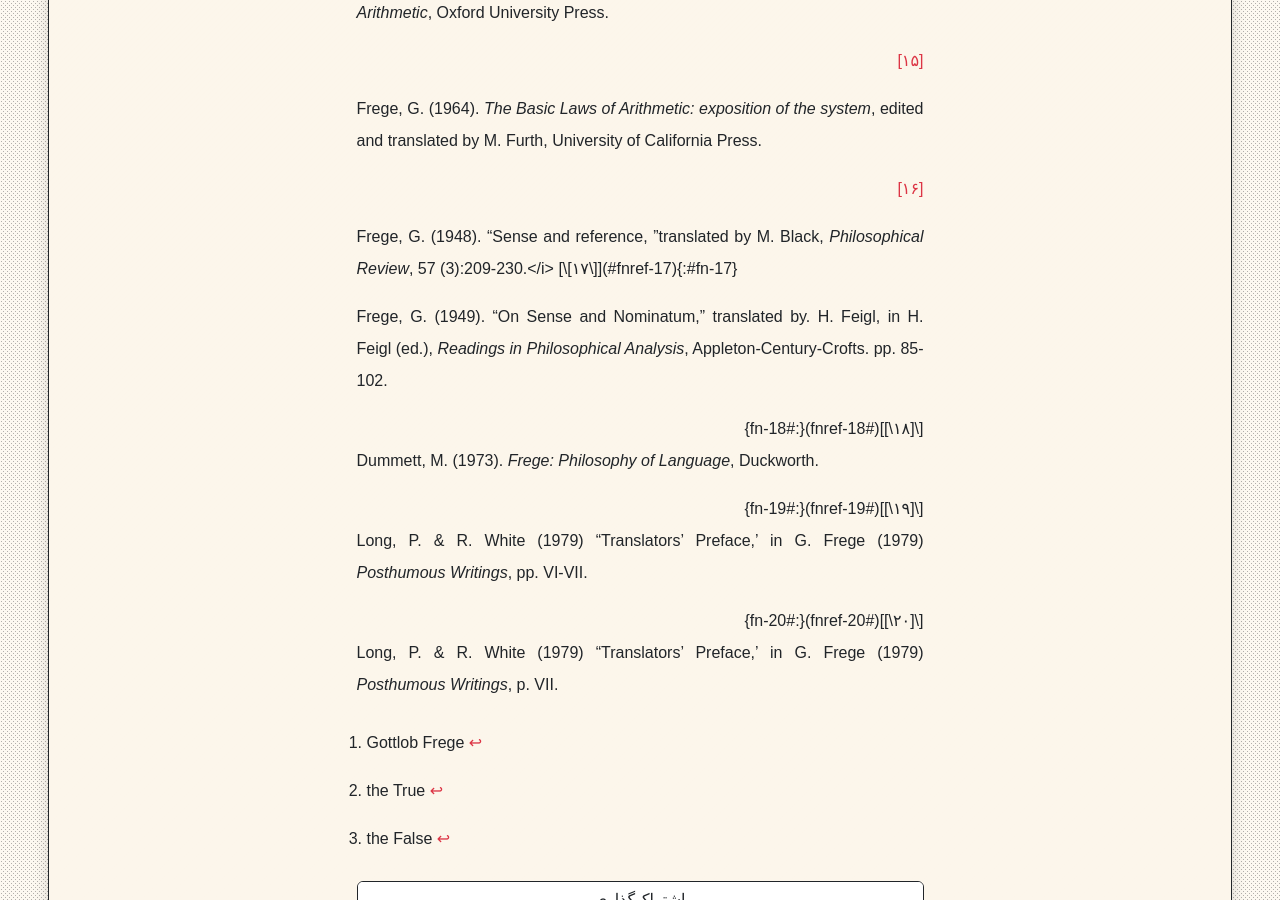
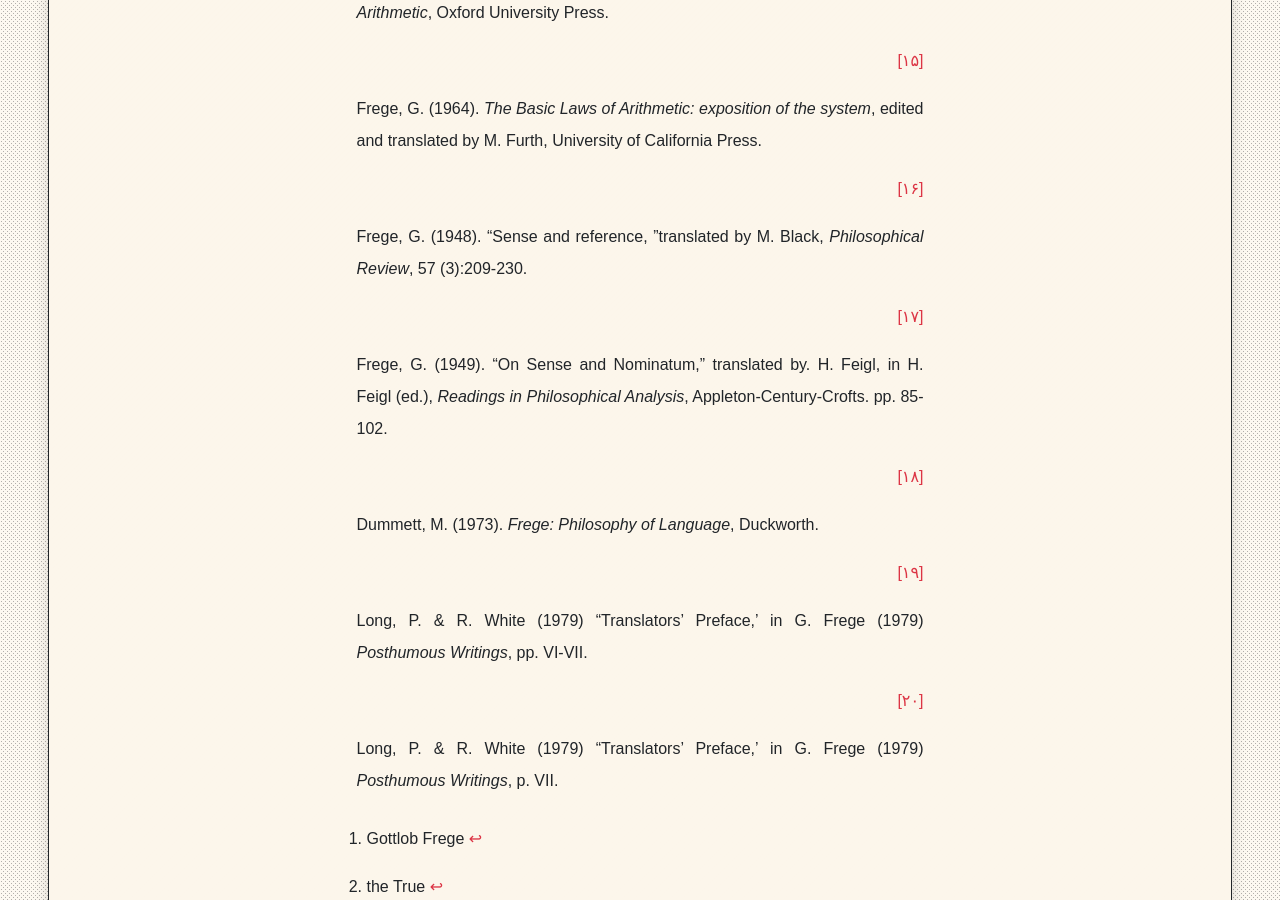
Before and after one commit to phicudemy/phicudemy.github.io, a Jekyll site: the page built from _posts/2024-06-22-fregebedeutung1.md, in a window 1280 px wide and 900 px high, scrolled down 8242 px. Built offline with Jekyll 4.4.1, drawn with Linux system fonts in a browser that asks for light colours; some web fonts are replaced.

Commit message:
TinaCMS content update

```diff
--- a/_posts/2024-06-22-fregebedeutung1.md
+++ b/_posts/2024-06-22-fregebedeutung1.md
@@ -123,7 +123,7 @@ tags:
 <p dir="ltr">Frege, G. (1964). <i>The Basic Laws of Arithmetic: exposition of the system</i>, edited and translated by M. Furth, University of California Press.</p>
 
 [\[۱۶\]](#fnref-16){:#fn-16}
-<p dir="ltr">Frege, G. (1948). “Sense and reference, ”translated by M. Black, <i>Philosophical Review</i>, 57 (3):209-230.</i>
+<p dir="ltr">Frege, G. (1948). “Sense and reference, ”translated by M. Black, <i>Philosophical Review</i>, 57 (3):209-230.</p>
 
 [\[۱۷\]](#fnref-17){:#fn-17}
 <p dir="ltr">Frege, G. (1949). “On Sense and Nominatum,” translated by. H. Feigl, in H. Feigl (ed.), <i>Readings in Philosophical Analysis</i>, Appleton-Century-Crofts. pp. 85-102.</p>
```
